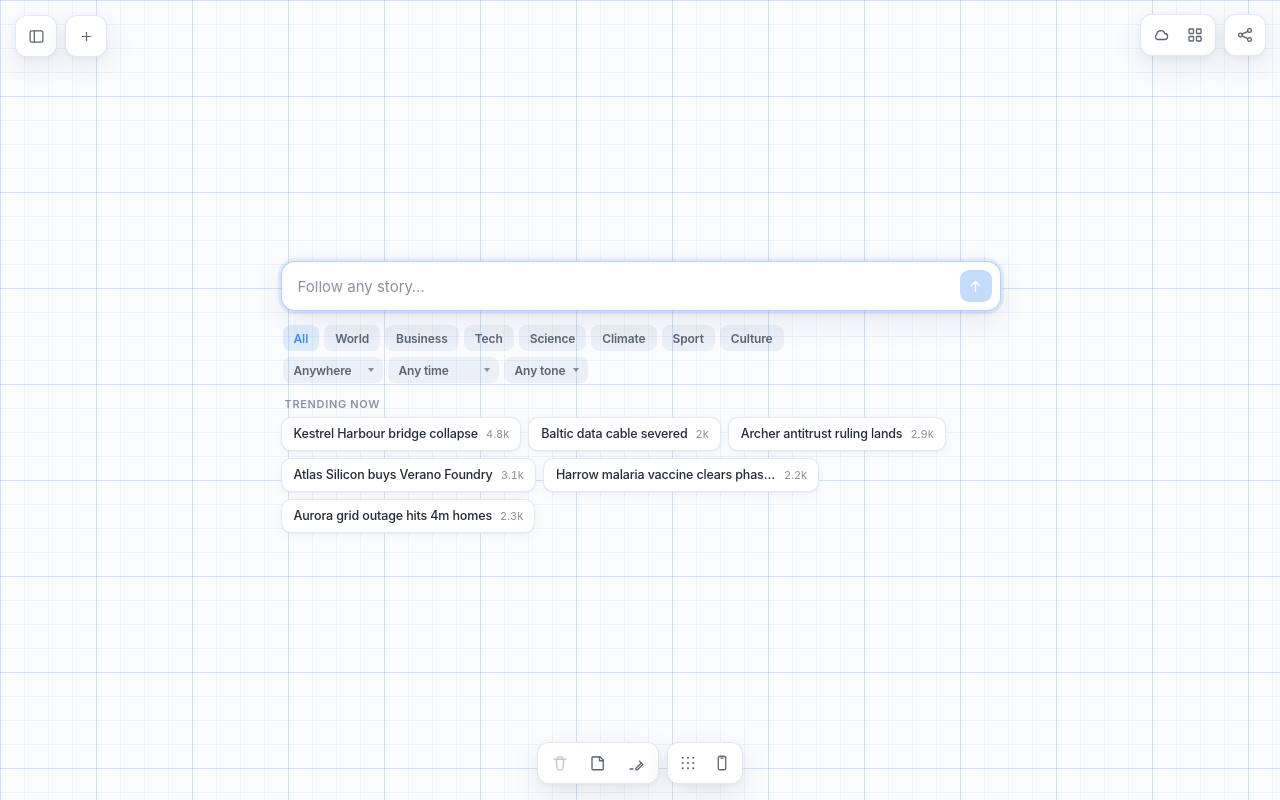
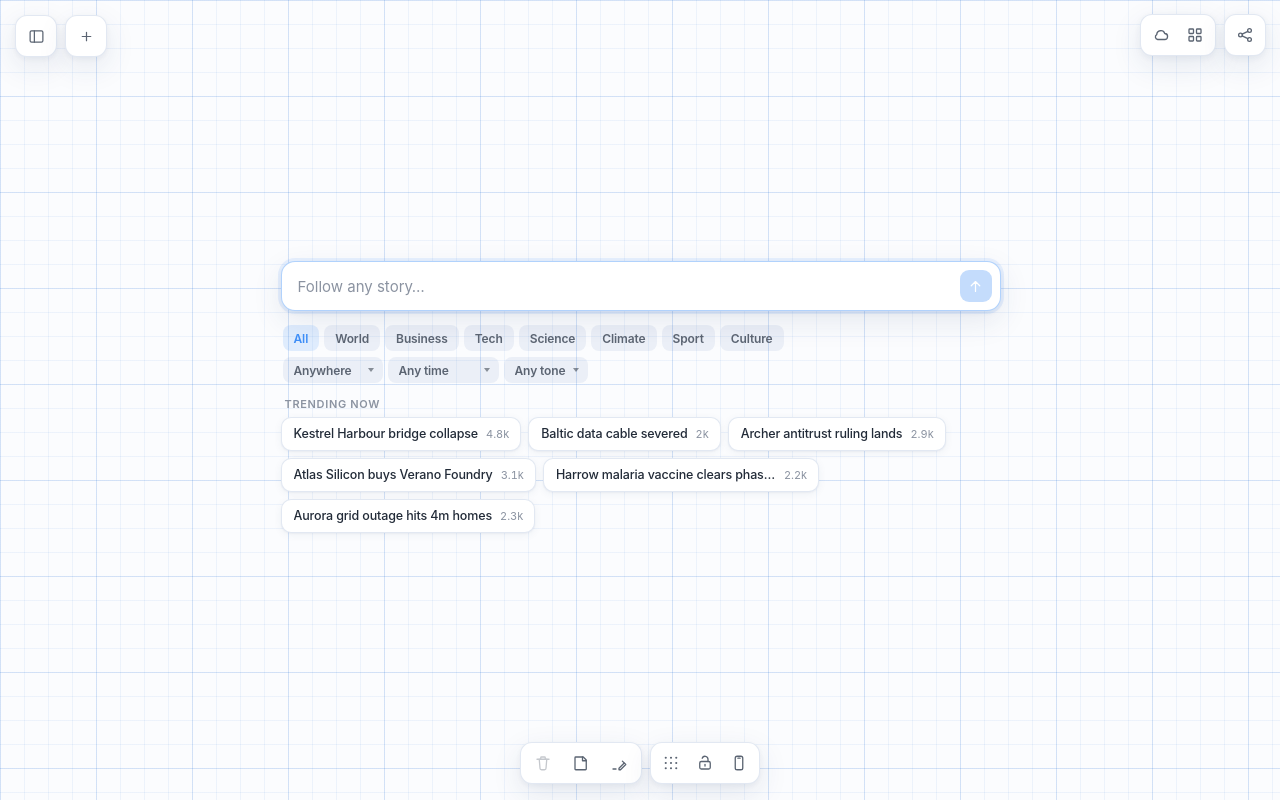
Before and after one commit to MateusAMP2119/fontes-app, a React (Vite) app: page / in a window 1280 px wide. Built offline with nearby package versions, Linux system fonts and the light colour scheme.

Commit message:
Add dashboard movement lock mode

```diff
--- a/src/App.tsx
+++ b/src/App.tsx
@@ -80,6 +80,7 @@ export default function App() {
   const [tool, setTool] = useState<Tool>('select')
   const [showMobile, setShowMobile] = useState(false)
   const [showGrid, setShowGrid] = useState(false)
+  const [movementLocked, setMovementLocked] = useState(false)
   const [pickerQuery, setPickerQuery] = useState('')
   const [build, setBuild] = useState<Build | null>(null)
   const [gridDrag, setGridDrag] = useState<GridDrag | null>(null)
@@ -582,6 +583,7 @@ export default function App() {
               editingId={editingId}
               tool={tool}
               showMobile={showMobile}
+              movementLocked={movementLocked}
               onSelectOnly={selectOnly}
               onToggleSelect={toggleSelect}
               onSelectMany={setSelectedIds}
@@ -627,11 +629,17 @@ export default function App() {
         hasSelection={selectedIds.length > 0}
         showMobile={showMobile}
         showGrid={showGrid}
+        movementLocked={movementLocked}
         onToolChange={setTool}
         onInsert={insertItem}
         onDelete={deleteSelection}
         onToggleMobile={() => setShowMobile((prev) => !prev)}
         onToggleGrid={() => setShowGrid((prev) => !prev)}
+        onToggleMovementLock={() => {
+          setMovementLocked((prev) => !prev)
+          setSelectedIds([])
+          setEditingId(null)
+        }}
       />
 
       {/* Owned by App so it survives the composer unmounting mid-build */}
--- a/src/components/BottomBar.tsx
+++ b/src/components/BottomBar.tsx
@@ -1,5 +1,5 @@
 import type { InsertableType } from '../items/items'
-import { IconGridDots, IconPen, IconPhone, IconSticky, IconTrash } from './icons'
+import { IconGridDots, IconLock, IconPen, IconPhone, IconSticky, IconTrash } from './icons'
 
 export type Tool = 'select' | 'draw'
 
@@ -8,11 +8,13 @@ type BottomBarProps = {
   hasSelection: boolean
   showMobile: boolean
   showGrid: boolean
+  movementLocked: boolean
   onToolChange: (tool: Tool) => void
   onInsert: (type: InsertableType) => void
   onDelete: () => void
   onToggleMobile: () => void
   onToggleGrid: () => void
+  onToggleMovementLock: () => void
 }
 
 export function BottomBar({
@@ -20,11 +22,13 @@ export function BottomBar({
   hasSelection,
   showMobile,
   showGrid,
+  movementLocked,
   onToolChange,
   onInsert,
   onDelete,
   onToggleMobile,
   onToggleGrid,
+  onToggleMovementLock,
 }: BottomBarProps) {
   return (
     <div className="chrome chrome-bottom" data-testid="bottom-bar">
@@ -64,7 +68,7 @@ export function BottomBar({
           </button>
         </div>
 
-        <div className="pill glass" aria-label="Device frames">
+        <div className="pill glass" aria-label="Dashboard controls">
           <button
             type="button"
             className={`pill-btn frame-btn${showGrid ? ' is-on' : ''}`}
@@ -75,6 +79,17 @@ export function BottomBar({
           >
             <IconGridDots />
             <span className="sr-only">Dashboard grid</span>
+          </button>
+          <button
+            type="button"
+            className={`pill-btn frame-btn${movementLocked ? ' is-on' : ''}`}
+            title={movementLocked ? 'Unlock dashboard movement' : 'Lock dashboard movement'}
+            aria-label={movementLocked ? 'Unlock dashboard movement' : 'Lock dashboard movement'}
+            aria-pressed={movementLocked}
+            data-testid="movement-lock-toggle"
+            onClick={onToggleMovementLock}
+          >
+            <IconLock locked={movementLocked} />
           </button>
           <button
             type="button"
--- a/src/components/Canvas.tsx
+++ b/src/components/Canvas.tsx
@@ -18,6 +18,7 @@ type CanvasProps = {
   editingId: string | null
   tool: Tool
   showMobile: boolean
+  movementLocked: boolean
   onSelectOnly: (id: string) => void
   onToggleSelect: (id: string) => void
   onSelectMany: (ids: string[]) => void
@@ -49,6 +50,7 @@ export function Canvas({
   editingId,
   tool,
   showMobile,
+  movementLocked,
   onSelectOnly,
   onToggleSelect,
   onSelectMany,
@@ -232,7 +234,9 @@ export function Canvas({
             item={item}
             selected={selectedIds.includes(item.id)}
             editing={item.id === editingId}
-            interactive={tool === 'select'}
+            interactive={
+              tool === 'select' && (item.type !== 'viz' || !movementLocked)
+            }
             onSelectOnly={onSelectOnly}
             onToggleSelect={onToggleSelect}
             onDragTo={onDragTo}
--- a/src/components/icons.tsx
+++ b/src/components/icons.tsx
@@ -115,6 +115,21 @@ export function IconGridDots({ size }: IconProps) {
   )
 }
 
+/** Layout lock — open while cards can move, closed while movement is locked. */
+export function IconLock({ size, locked }: IconProps & { locked: boolean }) {
+  return (
+    <Svg size={size}>
+      <rect x="5" y="10" width="14" height="10" rx="2" {...stroke} />
+      {locked ? (
+        <path d="M8 10V7a4 4 0 0 1 8 0v3" {...stroke} />
+      ) : (
+        <path d="M16 10V7a4 4 0 0 0-7.75-1.4" {...stroke} />
+      )}
+      <path d="M12 14v2" {...stroke} />
+    </Svg>
+  )
+}
+
 export function IconFolder({ size }: IconProps) {
   return (
     <Svg size={size}>
```
